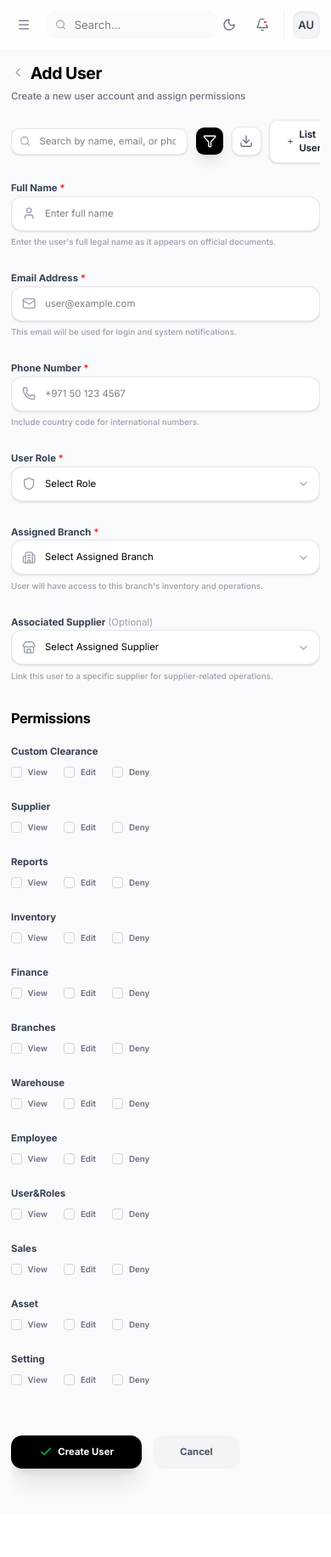
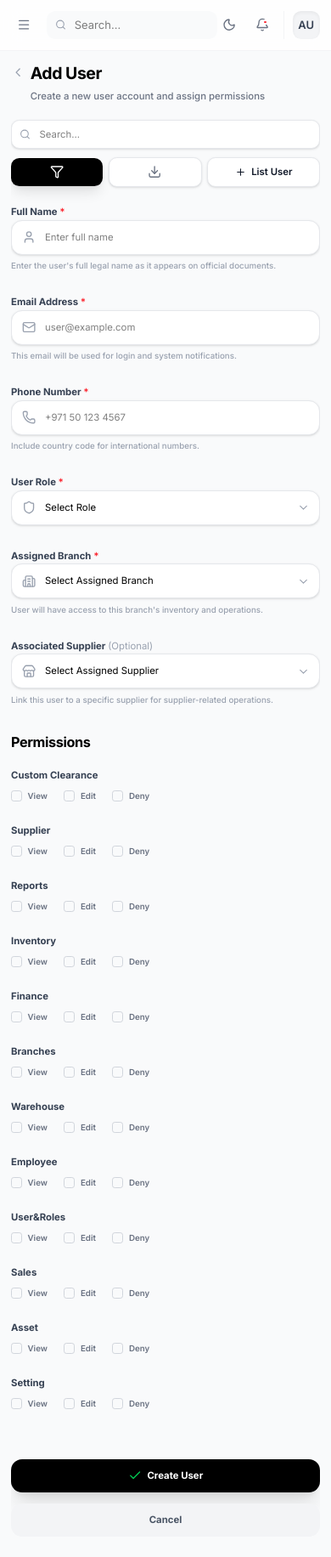
Before and after one commit to RAVI08RR/unixpartwebfrontend, a Next.js app: page /dashboard/users/add in a window 390 px wide. Shown: the top 1832 px of the page at 85% size. Before the commit the page ends 1780 px from the top, so only its background shows below. Built offline with nearby package versions, Linux system fonts and the light colour scheme.

Commit message:
Fix Add User page mobile responsiveness

```diff
--- a/app/dashboard/users/add/page.js
+++ b/app/dashboard/users/add/page.js
@@ -53,36 +53,39 @@ export default function AddUserPage() {
   return (
     <div className="space-y-6 pb-12 w-full max-w-full overflow-hidden">
       {/* Header Section */}
-      <div className="flex flex-col lg:flex-row lg:items-center justify-between gap-6">
-        <div>
-          <div className="flex items-center gap-2 mb-2">
+      <div className="flex flex-col gap-6">
+        <div className="flex flex-col gap-2">
+          <div className="flex items-center gap-2">
              <Link href="/dashboard/users" className="text-gray-400 hover:text-red-600 transition-colors">
                 <ChevronLeft className="w-5 h-5" />
              </Link>
              <h1 className="text-2xl font-black dark:text-white tracking-tight">Add User</h1>
           </div>
-          <p className="text-gray-500 text-sm font-medium">Create a new user account and assign permissions</p>
+          <p className="text-gray-500 text-sm font-medium ml-7">Create a new user account and assign permissions</p>
         </div>
 
-        <div className="flex items-center gap-3">
-           <div className="relative">
+        <div className="flex flex-col sm:flex-row items-stretch sm:items-center gap-3 w-full">
+           <div className="relative flex-1">
               <Search className="absolute left-3 top-1/2 -translate-y-1/2 w-4 h-4 text-gray-400" />
               <input
                 type="text"
-                placeholder="Search by name, email, or phone..."
-                className="pl-10 pr-4 py-2 bg-white dark:bg-zinc-900 border border-gray-200 dark:border-zinc-800 rounded-xl text-sm focus:outline-none focus:ring-1 focus:ring-red-600 w-64 lg:w-80 shadow-sm transition-all"
+                placeholder="Search..."
+                className="pl-10 pr-4 py-2.5 bg-white dark:bg-zinc-900 border border-gray-200 dark:border-zinc-800 rounded-xl text-sm focus:outline-none focus:ring-1 focus:ring-red-600 w-full shadow-sm transition-all"
               />
            </div>
-           <button className="p-2.5 bg-black dark:bg-zinc-800 text-white rounded-xl shadow-lg shadow-black/10">
+
+           <div className="flex items-center gap-2">
+             <button className="flex-1 sm:flex-none p-2.5 bg-black dark:bg-zinc-800 text-white rounded-xl shadow-lg shadow-black/10 justify-center flex">
                 <Filter className="w-5 h-5" />
              </button>
-           <button className="p-2.5 bg-white dark:bg-zinc-900 border border-gray-200 dark:border-zinc-800 text-gray-500 rounded-xl shadow-sm">
+             <button className="flex-1 sm:flex-none p-2.5 bg-white dark:bg-zinc-900 border border-gray-200 dark:border-zinc-800 text-gray-500 rounded-xl shadow-sm justify-center flex">
                 <Download className="w-5 h-5" />
              </button>
-           <Link href="/dashboard/users" className="flex items-center gap-2 px-6 py-2.5 bg-white dark:bg-zinc-900 border border-gray-200 dark:border-zinc-800 text-gray-900 dark:text-white rounded-xl font-bold text-sm shadow-sm hover:bg-gray-50 transition-all">
+             <Link href="/dashboard/users" className="flex-1 sm:flex-none flex items-center justify-center gap-2 px-6 py-2.5 bg-white dark:bg-zinc-900 border border-gray-200 dark:border-zinc-800 text-gray-900 dark:text-white rounded-xl font-bold text-sm shadow-sm hover:bg-gray-50 transition-all whitespace-nowrap">
                 <Plus className="w-4 h-4" />
                 <span>List User</span>
              </Link>
+           </div>
         </div>
       </div>
 
@@ -250,12 +253,12 @@ export default function AddUserPage() {
       </div>
 
       {/* Action Buttons */}
-      <div className="flex items-center gap-4 pt-12">
-        <button className="px-10 py-3.5 bg-black dark:bg-zinc-800 text-white text-sm font-black rounded-2xl flex items-center gap-2 shadow-xl shadow-black/10 hover:scale-105 active:scale-95 transition-all">
+      <div className="flex flex-col sm:flex-row items-stretch sm:items-center gap-4 pt-12">
+        <button className="px-10 py-3.5 bg-black dark:bg-zinc-800 text-white text-sm font-black rounded-2xl flex items-center justify-center gap-2 shadow-xl shadow-black/10 hover:scale-105 active:scale-95 transition-all">
           <Check className="w-5 h-5 text-green-500" />
           <span>Create User</span>
         </button>
-        <Link href="/dashboard/users" className="px-10 py-3.5 bg-gray-100 dark:bg-zinc-800 text-gray-600 dark:text-gray-400 text-sm font-black rounded-2xl hover:bg-gray-200 dark:hover:bg-zinc-700 transition-all">
+        <Link href="/dashboard/users" className="px-10 py-3.5 bg-gray-100 dark:bg-zinc-800 text-gray-600 dark:text-gray-400 text-sm font-black rounded-2xl hover:bg-gray-200 dark:hover:bg-zinc-700 transition-all text-center">
           Cancel
         </Link>
       </div>
```
Lines whose indentation alone changed are shown as unchanged.
